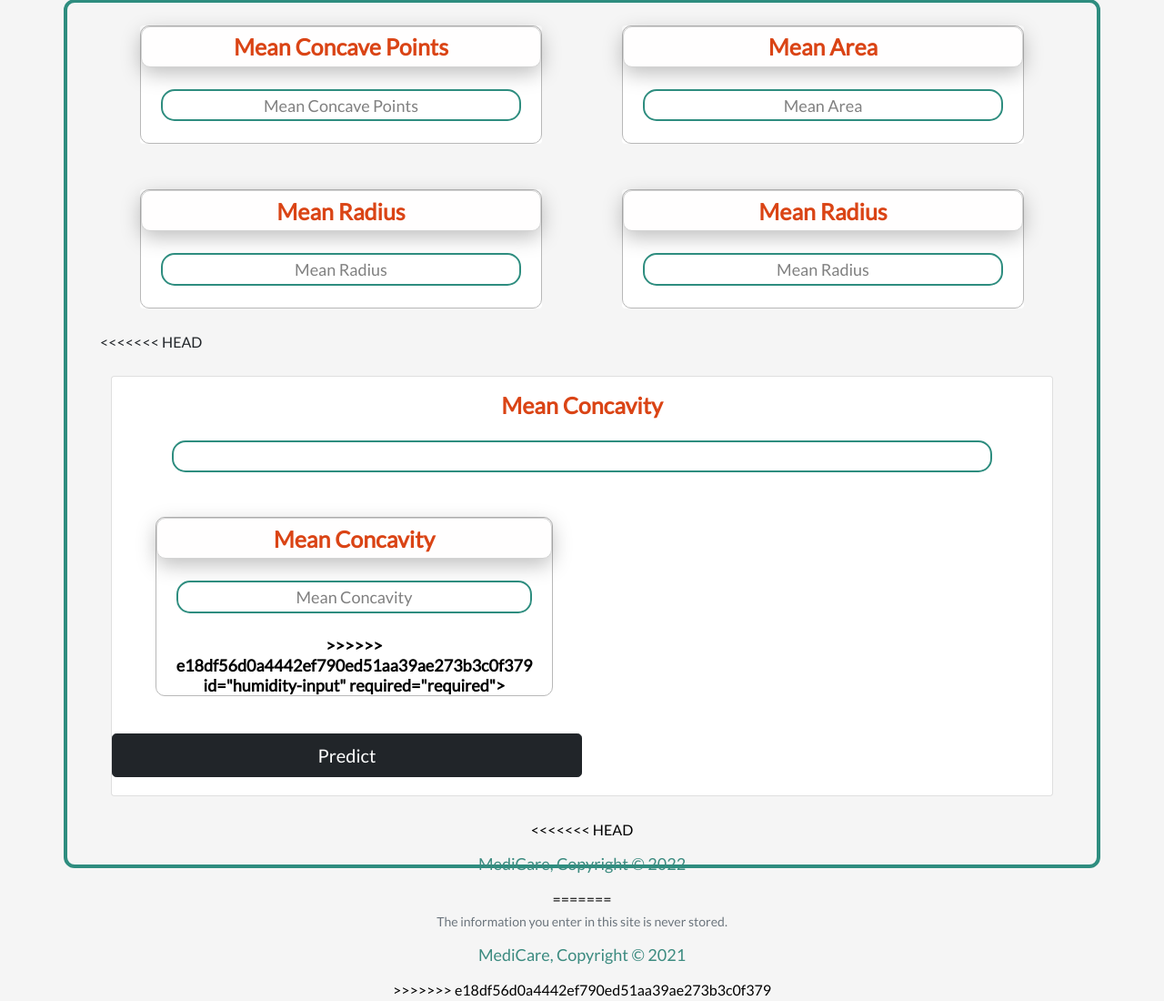
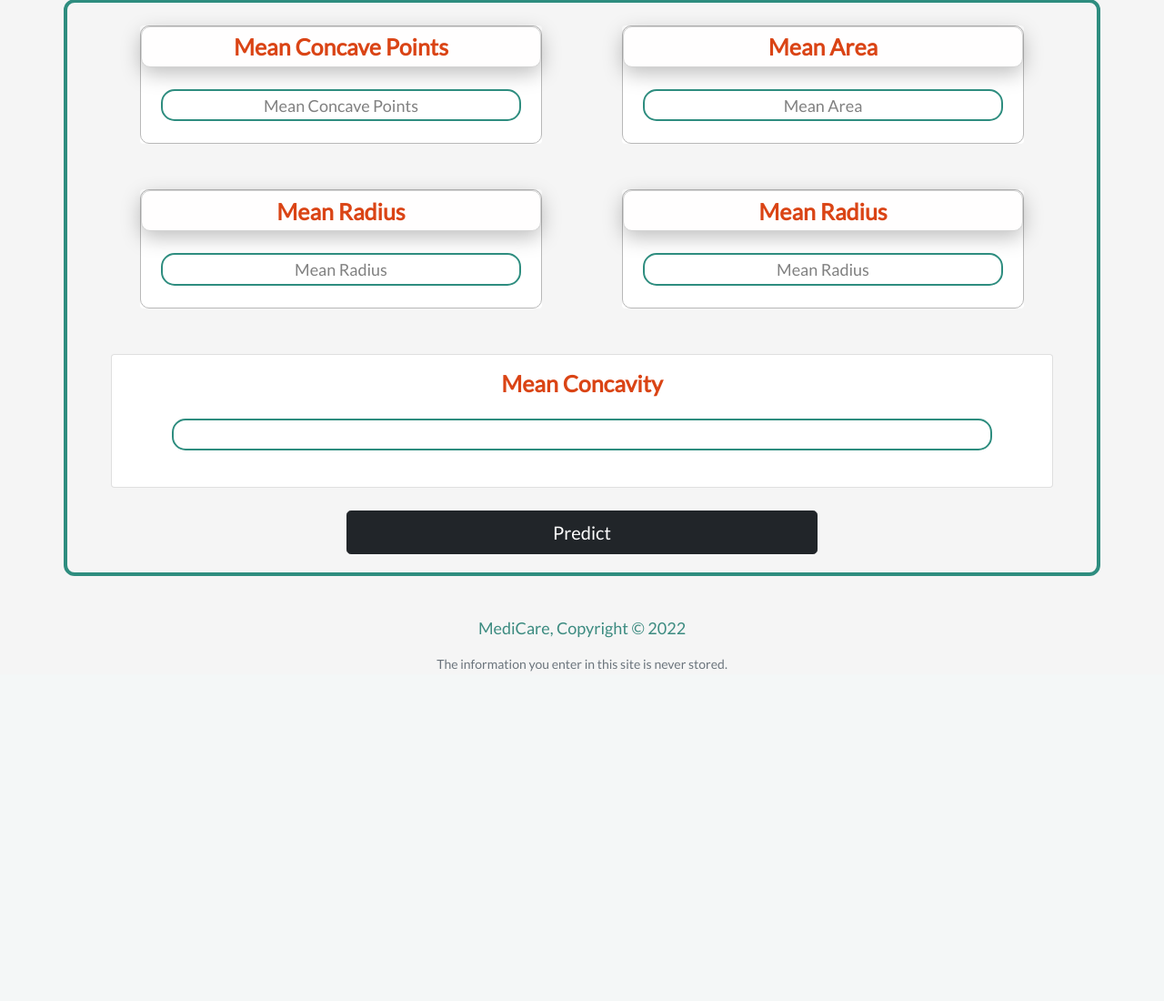
Before and after one commit to GDGCVITBHOPAL/MediCare, a Flask app: page /cancer in a window 1280 px wide. Shown: the part 96-1196 px from the top of the page at 91% size. After the commit the page ends 834 px from the top, so only its background shows below. Run offline with Flask 2, Linux system fonts and the light colour scheme; parts of the project's set-up code (start-up, migrations or seed data) failed here and were passed over.

Commit message:
fixed errors in templates

```diff
--- a/templates/cancer.html
+++ b/templates/cancer.html
@@ -98,21 +98,12 @@
             </div>
 
             <div class="row">
-<<<<<<< HEAD
                 <!-- Input for Concavity -->
                 <div class="col-sm-12">
                     <div class="card">
                         <div class="card-body">
                             <h5 class="card-title">Mean Concavity</h5>
                             <input type="number" name="concavity" placeholder=""
-=======
-                <!-- Input for Humidity -->
-                <div class="col-sm-6">
-                    <div class="card card-inp">
-                        <div class="card-body card-body-inp">
-                            <h5 class="card-title card-title-inp">Mean Concavity</h5>
-                            <input type="number" name="concavity" placeholder="Mean Concavity"
->>>>>>> e18df56d0a4442ef790ed51aa39ae273b3c0f379
                                 id="humidity-input" required="required">
                         </div>
                     </div>
@@ -126,15 +117,11 @@
     </div>
 
     <footer class="footer">
-<<<<<<< HEAD
         <p class="footer-text">MediCare, Copyright &copy; 2022</p>
-=======
         <div class="container" id="small-text">
             <small id="inputHelp" class="form-text">The information you enter in this site is never
                 stored.</small>
         </div>
-        <p class="footer-text">MediCare, Copyright &copy; 2021</p>
->>>>>>> e18df56d0a4442ef790ed51aa39ae273b3c0f379
     </footer>
 
 
--- a/templates/diabetes.html
+++ b/templates/diabetes.html
@@ -155,15 +155,11 @@
     </div>
 
     <footer class="footer">
-<<<<<<< HEAD
         <p class="footer-text">MediCare, Copyright &copy; 2022</p>
-=======
         <div class="container" id="small-text">
             <small id="inputHelp" class="form-text">The information you enter in this site is never
                 stored.</small>
         </div>
-        <p class="footer-text">MediCare, Copyright &copy; 2021</p>
->>>>>>> e18df56d0a4442ef790ed51aa39ae273b3c0f379
     </footer>
 
 
```
